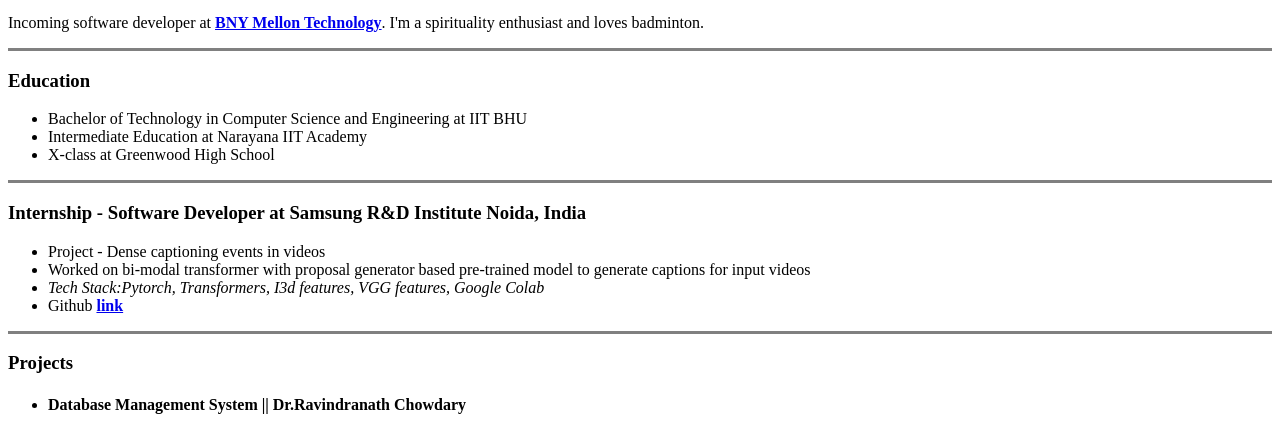
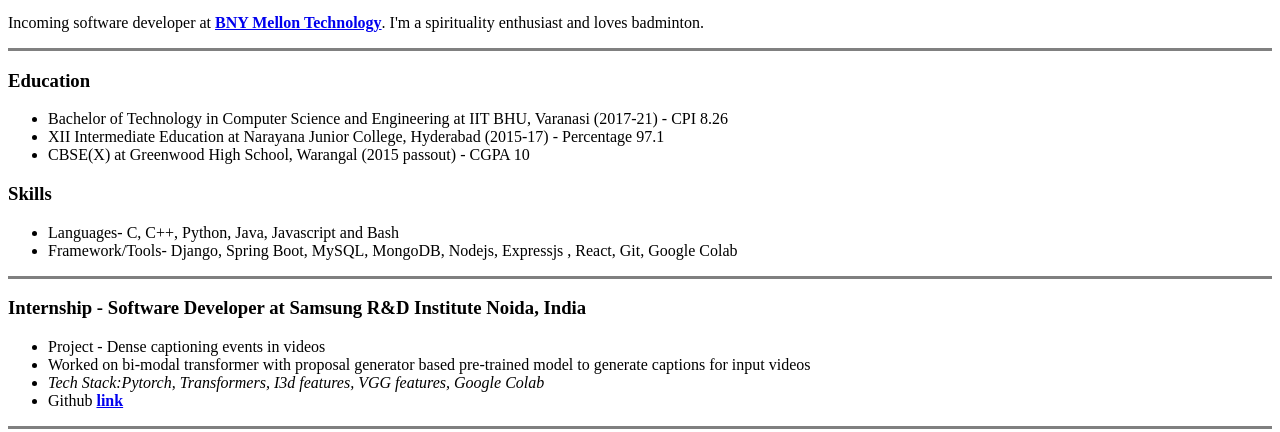
Before and after one commit to saikirananumalla/Resume, a plain HTML site: page index.html in a window 1280 px wide. Shown: the part 312-744 px from the top of the page. Drawn offline with Linux system fonts and the light colour scheme.

Commit message:
Update index.html

```diff
--- a/index.html
+++ b/index.html
@@ -15,9 +15,14 @@
 
   <h3>Education</h3>
   <ul>
-    <li>Bachelor of Technology in Computer Science and Engineering at IIT BHU</li>
-    <li>Intermediate Education at Narayana IIT Academy</li>
-    <li>X-class at Greenwood High School</li>
+    <li>Bachelor of Technology in Computer Science and Engineering at IIT BHU, Varanasi (2017-21) - CPI 8.26</li>
+    <li>XII Intermediate Education at Narayana Junior College, Hyderabad (2015-17) - Percentage 97.1</li>
+    <li>CBSE(X) at Greenwood High School, Warangal (2015 passout) - CGPA 10</li>
+  </ul>
+  <h3>Skills</h3>
+  <ul>
+    <li>Languages- C, C++, Python, Java, Javascript and Bash</li>
+    <li>Framework/Tools- Django, Spring Boot, MySQL, MongoDB, Nodejs, Expressjs , React, Git, Google Colab</li>
   </ul>
   <hr size="3" noshade>
   <h3>Internship - Software Developer at Samsung R&D Institute Noida, India</h3>
```
